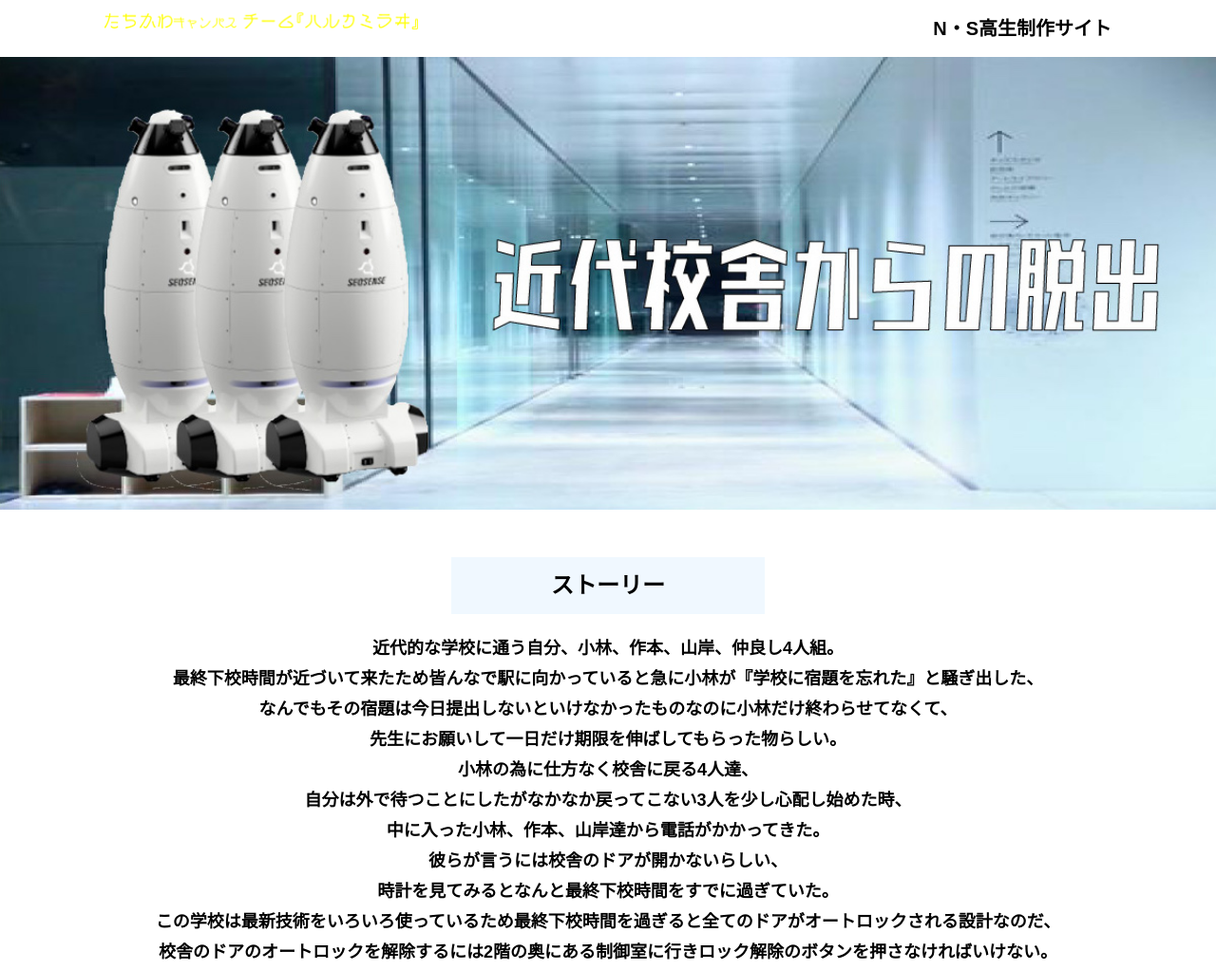
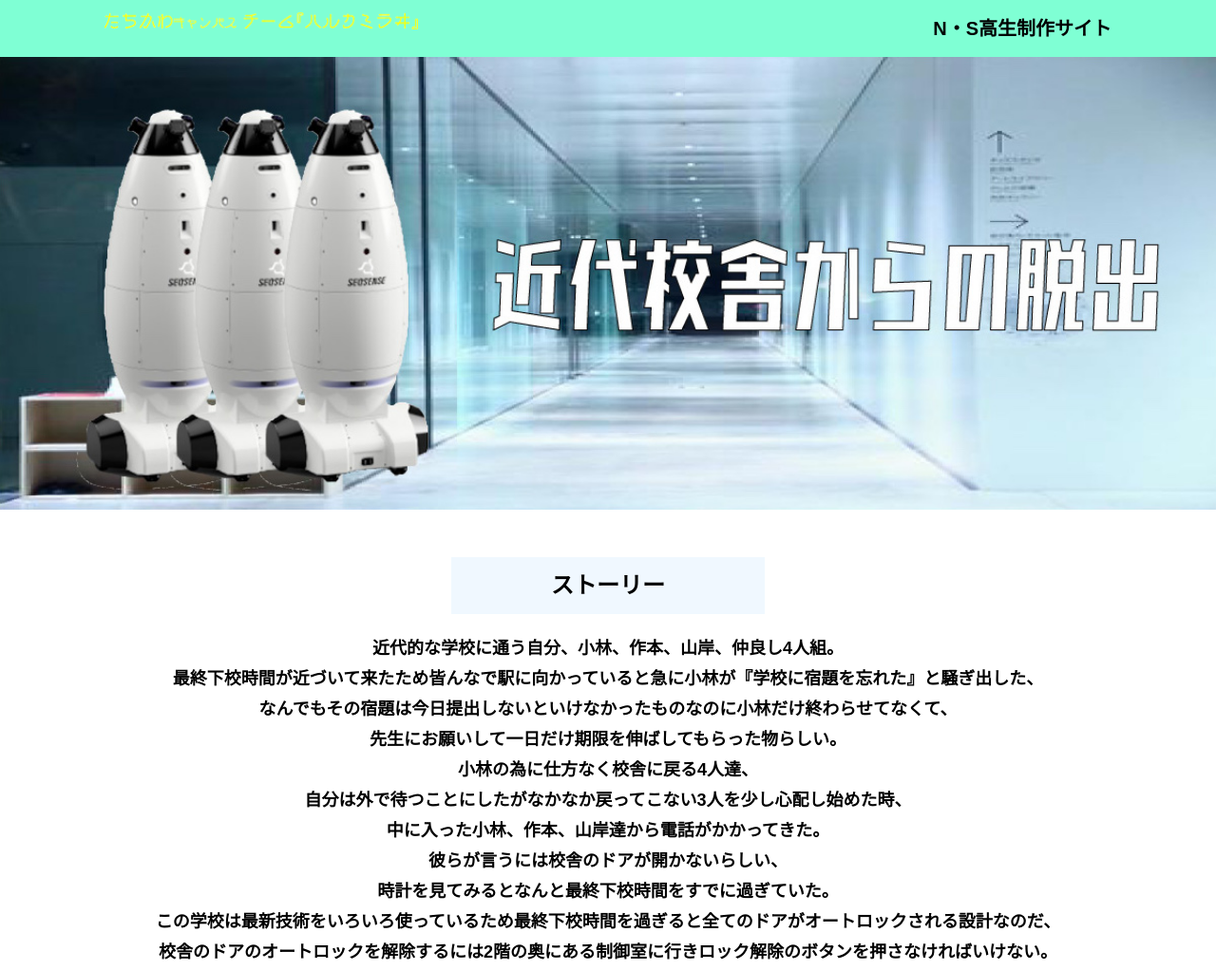
Before and after one commit to SakuraiAtsuki/--Tachikawa-16-0923, a plain HTML site: page index.html in a window 1280 px wide. Shown: the top 1022 px of the page at 95% size. Drawn offline with Linux system fonts and the light colour scheme.

Commit message:
Update style.css

```diff
--- a/assets/css/style.css
+++ b/assets/css/style.css
@@ -365,7 +365,7 @@ button {
 * header
 *****************/
 .header {
-  background-color: #fff;
+  background-color: #7fffd4;
   height: 60px;
 }
 
```
